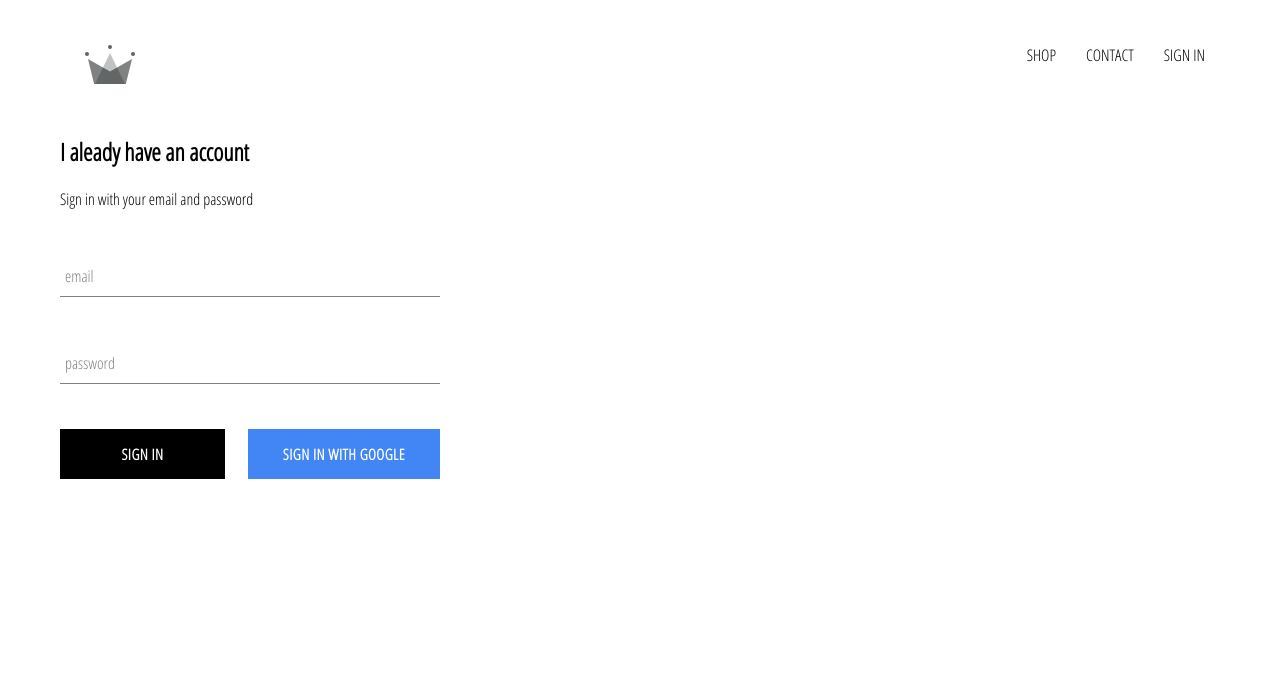
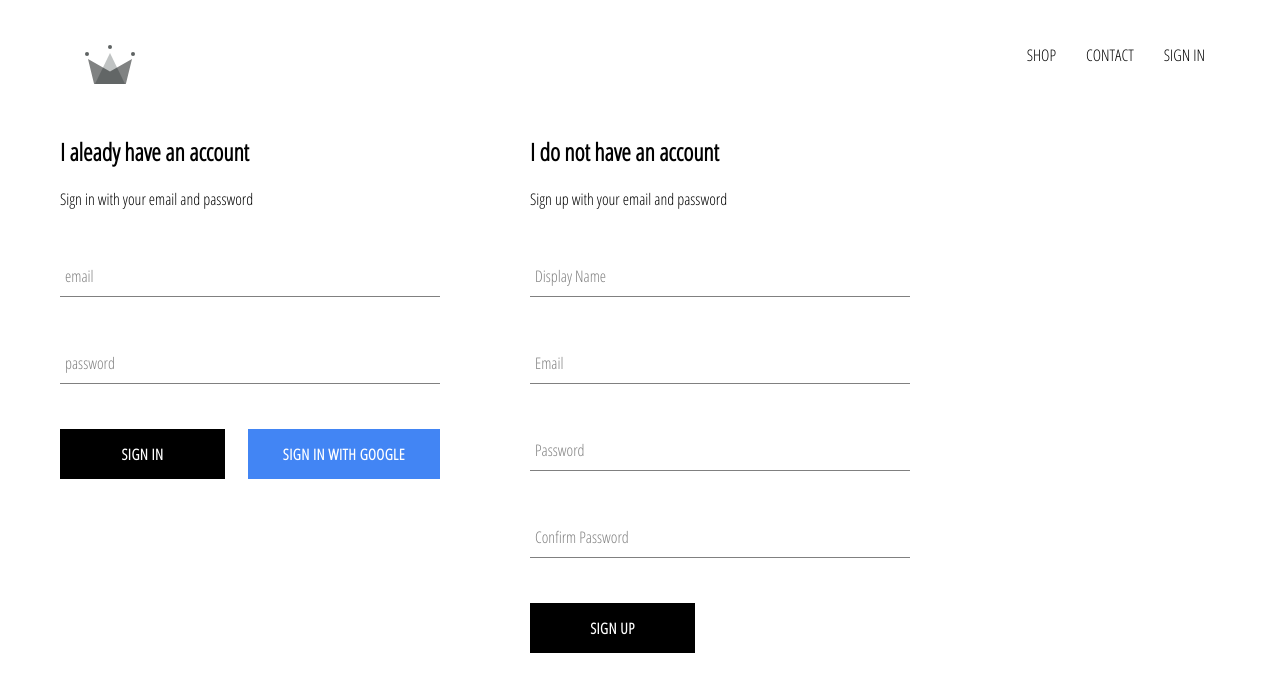
Before and after one commit to Rajendraverma1989/indian-market, a React (Create React App) app: page /signin in a window 1280 px wide. Shown: the top 692 px of the page. Built offline with nearby package versions, Linux system fonts and the light colour scheme; no server answers.

Commit message:
implemented firebase utils, include ability to store user data in firebase

```diff
--- a/src/App.js
+++ b/src/App.js
@@ -6,7 +6,7 @@
 import ShopPage from './pages/shop';
 import Header from './components/header';
 import SignInUp from './pages/sign-In-Up';
-import { auth } from './firebase/firebase-utils';
+import { auth, createUserProfileDocument } from './firebase/firebase-utils';
 
 class App extends React.Component {
   constructor() {
@@ -19,11 +19,20 @@
   unsubscribeFromAuth = null;
 
   componentDidMount() {
-   this.unsubscribeFromAuth= auth.onAuthStateChanged( user =>{
-      this.setState({
-        currentUser: user
-      });
-      console.log(user);
+   this.unsubscribeFromAuth= auth.onAuthStateChanged(async userAuth =>{
+     if(userAuth){
+        const userRef= await createUserProfileDocument(userAuth);
+         userRef.onSnapshot(snapshot => {
+          this.setState({
+            currentUser:{
+              id: snapshot.id,
+              ...snapshot.data()
+            }
+          })
+        })
+      }
+
+      this.setState({currentUser: userAuth});
     })
   }
   componentWillUnmount() {
--- a/src/components/sign-in/index.js
+++ b/src/components/sign-in/index.js
@@ -15,6 +15,7 @@
     }
 
  handleSubmit = event => {
+     event.preventDefault();
     this.setState({
         email:'',
         password:''
@@ -44,7 +45,7 @@
                      value={ this.state.password } required />
                     <div className='buttons'>
                     <CustomButton type='submit' >Sign In</CustomButton>
-                    <CustomButton  onClick={signInWithGoogle} isGoogleSignIn     >Sign In With Google</CustomButton>
+                    <CustomButton  onClick={signInWithGoogle} isGoogleSignIn >Sign In With Google</CustomButton>
                     </div>
                 </form>
             </div>
--- /dev/null
+++ b/src/components/sign-up/index.js
@@ -0,0 +1,109 @@
+import React from 'react';
+
+import FormInput from '../form-input';
+import CustomBotton from '../custom-button';
+import { auth, createUserProfileDocument } from '../../firebase/firebase-utils';
+
+import './styles.scss';
+
+class SignUp extends React.Component {
+    constructor() {
+        super();
+        this.state = {
+            displayName: '',
+            email: '',
+            password: '',
+            confirmPassword: ''
+        }
+    }
+
+    handleChange = event => {
+        const { name, value } = event.target;
+        this.setState({ [name]: value} );
+    }
+
+    handleSubmit = async event => {
+        event.preventDefault();
+        const { displayName, email, password, confirmPassword } = this.state;
+
+        if(password !== confirmPassword) {
+            alert("passwords don't match");
+            return;
+        }
+        try {
+            const { user } = await auth.createUserWithEmailAndPassword(email, password);
+            await createUserProfileDocument(user, {displayName});
+
+            this.setState({
+                displayName: '',
+                email: '',
+                password: '',
+                confirmPassword: ''
+            });
+        } catch (error) {
+                // Handle Errors here.
+                var errorCode = error.code;
+                var errorMessage = error.message;
+                if (errorCode == 'auth/weak-password') {
+                  alert('The password is too weak.');
+                } else {
+                  alert(errorMessage);
+                }
+                console.log(error);
+        }
+
+    }
+
+    render() {
+        const { displayName, email, password, confirmPassword } = this.state;
+        return(
+            <div className="sign-up">
+                <h2 className="title">I do not have an account</h2>
+                <span>Sign up with your email and password</span>
+                <form className="sign-up-form" onSubmit={this.handleSubmit}>
+                    <FormInput
+                        type= "text"
+                        name= "displayName"
+                        value= { displayName }
+                        label= "Display Name"
+                        handleChange= {this.handleChange}
+                        required
+                    >
+                    </FormInput>
+
+                    <FormInput
+                        type= "email"
+                        name= "email"
+                        value= { email }
+                        label= "Email"
+                        handleChange= {this.handleChange}
+                        required
+                    >
+                    </FormInput>
+
+                    <FormInput
+                        type= "password"
+                        name= "password"
+                        value= { password }
+                        label= "Password"
+                        handleChange= {this.handleChange}
+                        required
+                    >
+                    </FormInput>
+                    <FormInput
+                        type= "password"
+                        name= "confirmPassword"
+                        value= { confirmPassword }
+                        label= "Confirm Password "
+                        handleChange= {this.handleChange}
+                        required
+                    >
+                    </FormInput>
+                    <CustomBotton type="submit">SIGN UP</CustomBotton>
+                </form>
+            </div>
+        )
+    }
+}
+
+export default SignUp;
--- /dev/null
+++ b/src/components/sign-up/styles.scss
@@ -0,0 +1,9 @@
+.sign-up {
+    display: flex;
+    flex-direction: column;
+    width: 380px;
+
+    .title {
+        margin: 10px, 0;
+    }
+}
--- a/src/firebase/firebase-utils.js
+++ b/src/firebase/firebase-utils.js
@@ -13,6 +13,28 @@
     measurementId: "G-TBYCKCB3YE"
   };
 
+  export const createUserProfileDocument = async (userAuth, additionalData) => {
+
+    if(!userAuth) return;
+    const userRef = firestore.doc(`users/${userAuth.uid}`);
+    const snapShot = await userRef.get();
+    if(!snapShot.exists) {
+        const { displayName, email} = userAuth;
+        const createAt = new Date();
+        try {
+            await userRef.set({
+              displayName,
+              email,
+              createAt,
+              ...additionalData
+            })
+        } catch(error) {
+            console.log('error creating user', error.message);
+        }
+      }
+      return userRef;
+  }
+
   firebase.initializeApp(config);
 
   export const auth = firebase.auth();
--- a/src/pages/sign-In-Up/index.js
+++ b/src/pages/sign-In-Up/index.js
@@ -1,11 +1,13 @@
 import React from 'react';
 import SignIn from '../../components/sign-in';
+import SignUp from '../../components/sign-up';
 
 import './styles.scss';
 
 const SignInUp = () => (
 <div className="sign-in-and-sign-up">
     <SignIn />
+    <SignUp />
 </div>
 )
 
--- a/src/pages/sign-In-Up/styles.scss
+++ b/src/pages/sign-In-Up/styles.scss
@@ -1,3 +1,6 @@
 .sign-in-and-sign-up {
-
+    width: 850px;
+    display: flex;
+    justify-content: space-between;
+    margin: 30px, auto;
 }
```
